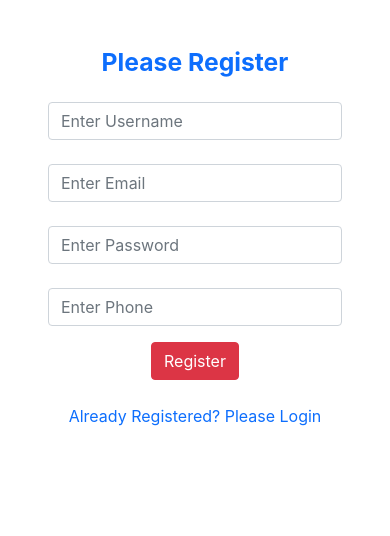
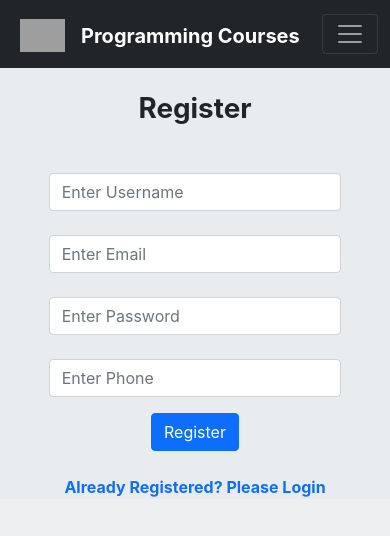
Before and after one commit to shakhawat07/the-tann-mann-gaadi-task, a React (Create React App) app: page /register in a window 390 px wide. Shown: the top 536 px of the page. Built offline with nearby package versions, Linux system fonts and the light colour scheme; no server answers; grey boxes are pictures that could not be loaded.

Commit message:
navigation added and register page updated

```diff
--- a/src/App.js
+++ b/src/App.js
@@ -6,13 +6,14 @@ import Login from './Pages/Login/Login';
 import Register from './Pages/Register/Register';
 import Courses from './Pages/Courses/Courses';
 import CourseDetails from './Pages/CourseDetails/CourseDetails';
+import Navigation from './Pages/Navigation/Navigation';
 
 function App() {
   return (
     <div>
       <AuthProvider>
         <Router>
-          {/* <Navigation></Navigation> */}
+          <Navigation></Navigation>
           <Switch>
             <Route exact path="/">
               <Login></Login>
--- a/src/Pages/Course/Course.css
+++ b/src/Pages/Course/Course.css
@@ -0,0 +1,3 @@
+.course-container{
+    background-color: white;
+}
--- a/src/Pages/Course/Course.js
+++ b/src/Pages/Course/Course.js
@@ -9,10 +9,8 @@ const Course = ({ video }) => {
 
     // video style
     const videoStyle = {
-        width: '300px',
+        width: '320px',
         height: '150px',
-        border: '2px solid black',
-        borderRadius: '15px',
         overflow: 'hidden'
     }
 
@@ -21,18 +19,12 @@ const Course = ({ video }) => {
     }
     return (
         <div className="col-lg-3 col-md-6 col-sm-12 col-12 mb-4">
-            <div className="card h-100 border border-light shadow-lg service-card-background" onClick={handleShowDetails}>
+            <div className="card h-100 shadow-lg course-container" onClick={handleShowDetails}>
                 <div className="card-body course-img">
-                    {/* <iframe width="360" height="280" src={src} title="YouTube video player" frameborder="0"></iframe> */}
                     <img className="p-2 img-fluid" style={videoStyle} src={img} alt="" />
                     <h6 className="card-title pt-3 text-black text-center">{name}</h6>
                     {/* <p className="card-details p-2">{description}</p> */}
                 </div>
-                {/* <div className="card-footer d-flex align-items-center justify-content-center">
-                    <button onClick={handleShowDetails} className="btn btn-danger px-3"
-                    > <span className="px-2">Show Details</span>
-                    </button>
-                </div> */}
             </div>
         </div >
     );
--- a/src/Pages/CourseDetails/CourseDetails.css
+++ b/src/Pages/CourseDetails/CourseDetails.css
@@ -1,15 +1,3 @@
-body {
+/* body {
     margin: 0;
-}
-.videoWrapper {
-    position: relative;
-    padding-bottom: 56.25%; /* 16:9 */
-    height: 0;
-}
-.videoWrapper iframe {
-    position: absolute;
-    top: 0;
-    left: 0;
-    width: 100%;
-    height: 100%;
-}
+} */
--- a/src/Pages/CourseDetails/CourseDetails.js
+++ b/src/Pages/CourseDetails/CourseDetails.js
@@ -18,13 +18,13 @@ const CourseDetails = () => {
                 videos.filter(video => video.id === courseId).map(filtered =>
                 (
                     < div className="container-fluid" key={filtered}>
-                        <div className="row m-2 bicycleDetails-container">
-                            <div className="col-lg-12 col-md-12 col-sm-12 col-12 d-flex flex-column justify-content-center align-items-center m-3">
-                                <div className="" style={{ paddingBottom: '56.25%', position: 'relative', display: 'block', width: '100%' }}>
-                                    <iframe width="100%" height="100%" src={filtered.src} title="YouTube video player" frameBorder="0" allow="accelerometer; autoplay; clipboard-write; encrypted-media; gyroscope; picture-in-picture" allowFullScreen style={{ position: 'absolute', top: '0', left: '0' }}></iframe>
+                        <div className="row courseDetails-container">
+                            <div className="col-lg-12 col-md-12 col-sm-12 col-12 d-flex flex-column justify-content-center align-items-center mt-5 p-0">
+                                <div className="" style={{ paddingBottom: '56.25%', position: 'relative', display: 'block', width: '75%' }}>
+                                    <iframe width="100%" height="70%" src={filtered.src} title="YouTube video player" frameBorder="0" allow="accelerometer; autoplay; clipboard-write; encrypted-media; gyroscope; picture-in-picture" allowFullScreen style={{ position: 'absolute', top: '0', left: '0' }}></iframe>
                                 </div>
+                                <h5 className="fw-5 m-text-dark">{filtered.name}</h5>
 
-                                <h1 className="fw-5 my-3 text-primary">{filtered.name}</h1>
                                 {/* <p className="w-75 mb-1 mt-2"> <span className="fw-bold">Price: </span>$ {filtered.cost}</p> */}
 
                             </div>
--- a/src/Pages/Courses/Courses.js
+++ b/src/Pages/Courses/Courses.js
@@ -12,9 +12,9 @@ const Courses = () => {
     // console.log(videos);
     return (
         <div className="container-fluid">
-            <h1 className="text-center mt-5 fw-bold">Courses <span className="text-primary">Videos</span></h1>
+            <h1 className="text-center mt-3 fw-bold text-dark">Course Tutorials</h1>
             <hr />
-            <div className="row p-5">
+            <div className="row m-4">
                 {
                     videos.map(video =>
                         <Course
--- a/src/Pages/Login/Login.js
+++ b/src/Pages/Login/Login.js
@@ -25,10 +25,16 @@ const Login = () => {
     }
     return (
         <div className="container-fluid">
-            <div className="login-container m-5">
-                <h2 className="text-primary fw-bold mb-4 text-center">Please Login</h2>
+            <div className="login-container row">
+                <div className="col-lg-6 col-md-12 col-sm-12 col-12 d-flex flex-column justify-content-center align-items-center m-0 p-0 d-none d-lg-block">
+
+                    <img className="img-fluid" style={{ width: '700px', height: '600px', overflow: 'hidden' }} src="https://image.freepik.com/free-vector/cyber-data-security-online-concept-illustration-internet-security-information-privacy-protection_1150-37330.jpg" alt="" />
+
+                </div>
+                <div className="col-lg-6 col-md-12 col-sm-12 col-12 d-flex flex-column justify-content-center align-items-center m-0 p-0 form-container">
+                    <h1 className="text-dark fw-bolder mb-2 mt-4 text-center">Login</h1>
                     <form onSubmit={handleLoginSubmit}>
-                    <div className="row mb-3 g-4">
+                        <div className="row mb-3 g-4 w-75 mx-auto my-3">
                             {/* email  */}
                             <input type="email" onChange={handleOnChange} className="form-control" id="inputEmail" placeholder="Enter Email" name="email" required />
 
@@ -39,11 +45,11 @@ const Login = () => {
                         <br />
                         {/* submit button  */}
                         <div className="d-flex justify-content-center">
-                        <button type="submit" className="btn btn-danger rounded">Login</button>
+                            <button type="submit" className="btn btn-primary rounded">Login</button>
                         </div>
                         <br />
                         <NavLink
-                        style={{ textDecoration: 'none', display: 'flex', justifyContent: 'center' }}
+                            style={{ textDecoration: 'none', display: 'flex', justifyContent: 'center', fontWeight: 'bolder' }}
                             to="/register">
                             New User? Please Register
                         </NavLink>
@@ -55,6 +61,8 @@ const Login = () => {
                     </form>
                     {isLoading && <Spinner animation="border" variant="danger" />}
                 </div>
+
+            </div>
         </div>
     );
 };
--- /dev/null
+++ b/src/Pages/Navigation/Navigation.css
@@ -0,0 +1,33 @@
+.nav{
+    color: white;
+    text-decoration: none;
+    font-size: 1.25rem;
+    margin-right: 1.5rem;
+
+}
+.nav:hover{
+    color: tomato;
+    transform: scale(1.15);
+}
+
+.dropdown-container{
+    color: black;
+    text-decoration: none;
+    margin-right: 1.5rem;
+    z-index: 100;
+    font-size: 1.3rem;
+    padding-top: 5px;
+    /* margin-top: 20px; */
+    /* background-color: black; */
+}
+.dropdown-nav{
+    text-decoration: none;
+    color: tomato;
+    background-color: black;
+    text-decoration: none;
+}
+.dropdown-container:hover{
+    background-color: black;
+    color: tomato;
+    transform: scale(1.05);
+}
--- /dev/null
+++ b/src/Pages/Navigation/Navigation.js
@@ -0,0 +1,59 @@
+import React from 'react';
+import { Container, Nav, Navbar } from 'react-bootstrap';
+import { NavLink } from 'react-router-dom';
+import useAuth from '../../hooks/useAuth';
+
+import './Navigation.css'
+
+const Navigation = () => {
+    const { user, logout } = useAuth();
+
+    // NavLink activeStyle
+    const activeStyle = {
+        fontWeight: "bold",
+        color: "tomato",
+        background: "black"
+    };
+    return (
+        <Navbar bg="dark" variant="dark" expand="lg" >
+            <Container fluid>
+                <Navbar.Brand className="fs-1 fw-bolder ms-2">
+                    <img className="img-fluid me-3" src="https://image.freepik.com/free-vector/motorcycle-wheel-logo_23-2147491893.jpg" alt="" width="45" height="25" />
+                    <span className="fs-5">Programming Courses</span>
+                </Navbar.Brand>
+                <Navbar.Toggle aria-controls="basic-navbar-nav" />
+                <Navbar.Collapse id="basic-navbar-nav">
+                    <Nav className="d-flex align-items-end justify-content-end ms-auto">
+                        {/* <NavLink className="nav"
+                            activeStyle={activeStyle}
+                            to="/">Home
+                        </NavLink> */}
+                        <NavLink className="nav"
+                            activeStyle={activeStyle}
+                            to="/courses">Courses
+                        </NavLink>
+                        {/* <NavLink className="nav"
+                            activeStyle={activeStyle}
+                            to="/about">About
+                        </NavLink> */}
+                        <NavLink className="nav"
+                            activeStyle={activeStyle}
+                            to="/login">Login
+                        </NavLink>
+                        <NavLink className="nav"
+                            activeStyle={activeStyle}
+                            to="/register">Register
+                        </NavLink>
+
+                        {/* showing userName after login */}
+                        {/* <span className="text-white mb-1">{user.name}</span> */}
+                        {/* log out button show */}
+                        {/* {user?.email && <button className="ms-3 text-white btn btn-black border border-white" onClick={logout}>logout</button>} */}
+                    </Nav>
+                </Navbar.Collapse>
+            </Container>
+        </Navbar>
+    );
+};
+
+export default Navigation;
--- a/src/Pages/Register/Register.css
+++ b/src/Pages/Register/Register.css
@@ -0,0 +1,3 @@
+.form-container{
+    background-color:#e9ecef;
+}
--- a/src/Pages/Register/Register.js
+++ b/src/Pages/Register/Register.js
@@ -30,12 +30,19 @@ const Register = () => {
     }
     return (
         <div className="container-fluid">
-            <div className="login-container m-5">
-                <h2 className="text-primary fw-bold mb-4 text-center">Please Register</h2>
+            <div className="login-container row">
+
+                <div className="col-lg-6 col-md-12 col-sm-12 col-12 d-flex flex-column justify-content-center align-items-center m-0 p-0 d-none d-lg-block">
+
+                    <img className="img-fluid" style={{ width: '700px', height: '600px', overflow: 'hidden' }} src="https://image.freepik.com/free-vector/cyber-data-security-online-concept-illustration-internet-security-information-privacy-protection_1150-37330.jpg" alt="" />
+
+                </div>
+                <div className="col-lg-6 col-md-12 col-sm-12 col-12 d-flex flex-column justify-content-center align-items-center m-0 p-0 form-container">
+                    <h1 className="text-dark fw-bolder mb-2 mt-4 text-center">Register</h1>
                     {!isLoading &&
                         <form onSubmit={handleLoginSubmit}>
 
-                        <div className="row mb-3 g-4">
+                            <div className="row mb-3 g-4 w-75 mx-auto my-3">
 
                                 {/* user name  */}
                                 <input type="text" onBlur={handleOnBlur} className="form-control" id="inputName" placeholder="Enter Username" name="name" required />
@@ -47,18 +54,18 @@ const Register = () => {
                                 <input type="password" onBlur={handleOnBlur} className="form-control" id="inputPassword" placeholder="Enter Password" name="password" autoComplete="on" required />
 
                                 {/* phone  */}
-                            <input type="tel" onBlur={handleOnBlur} className="form-control" id="inputPhone" placeholder="Enter Phone" name="phone" autoComplete="on" pattern="[0-9]{3}-[0-9]{2}-[0-9]{3}" required />
+                                <input type="text" onBlur={handleOnBlur} className="form-control" id="inputPhone" placeholder="Enter Phone" name="phone" autoComplete="on" required />
                             </div>
 
 
                             {/* submit button  */}
                             {/* <div className="row mb-2 text-danger">{error}</div> */}
                             <div className="d-flex justify-content-center">
-                            <button type="submit" className="btn btn-danger rounded">Register</button>
+                                <button type="submit" className="btn btn-primary rounded">Register</button>
                             </div>
                             <br />
                             <NavLink
-                            style={{ textDecoration: 'none', display: 'flex', justifyContent: 'center' }}
+                                style={{ textDecoration: 'none', display: 'flex', justifyContent: 'center', fontWeight: 'bolder' }}
                                 to="/login">
                                 Already Registered? Please Login
                             </NavLink>
@@ -71,6 +78,8 @@ const Register = () => {
                     {/* {user?.email && alert('User Created successfully!')}
                 {authError && alert({ authError })} */}
                 </div>
+
+            </div>
         </div>
     );
 };
--- a/src/index.css
+++ b/src/index.css
@@ -5,6 +5,8 @@ body {
     sans-serif;
   -webkit-font-smoothing: antialiased;
   -moz-osx-font-smoothing: grayscale;
+  background-color: #acb1b733;
+  /* background-color: black; */
 }
 
 code {
```
Lines whose indentation alone changed are shown as unchanged.
